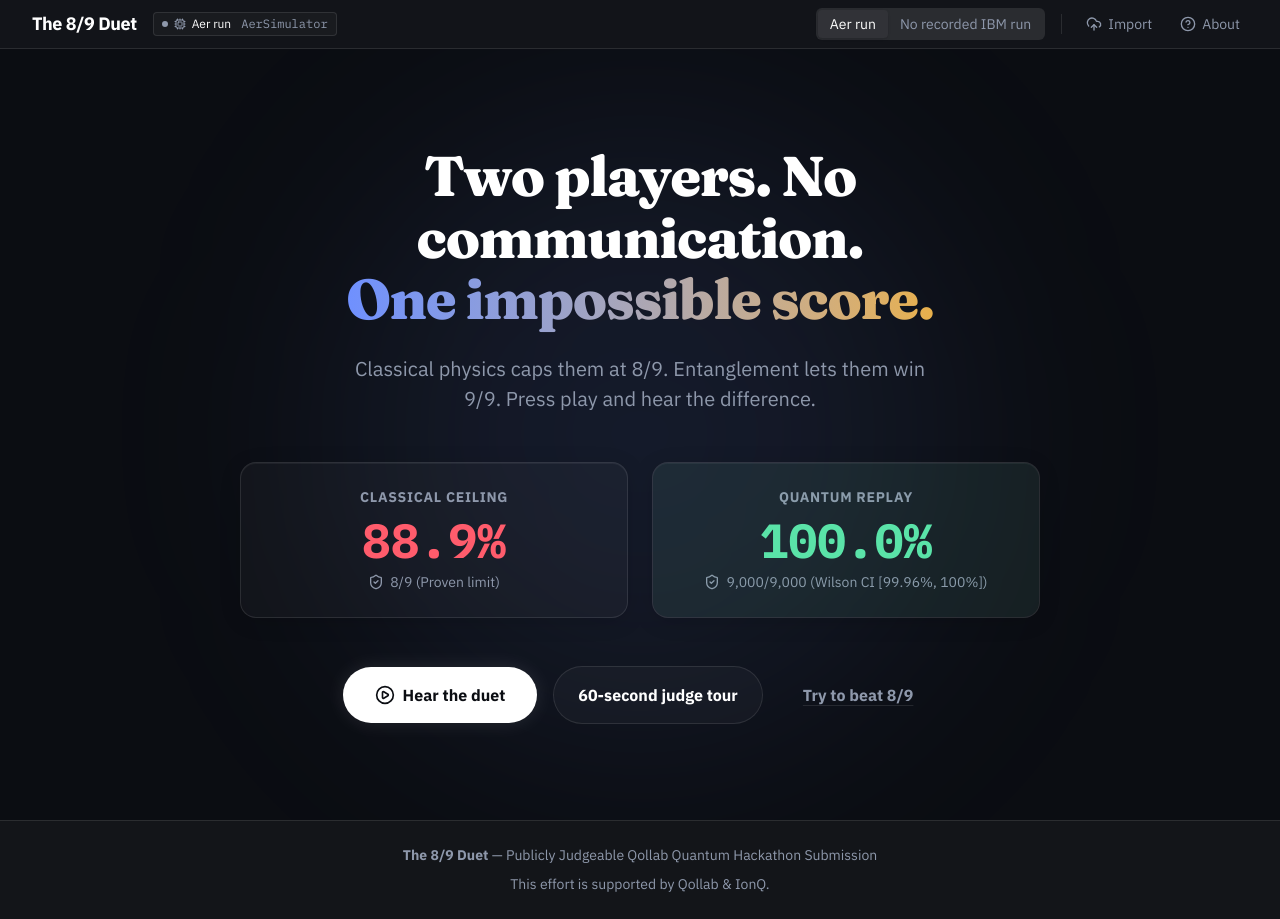
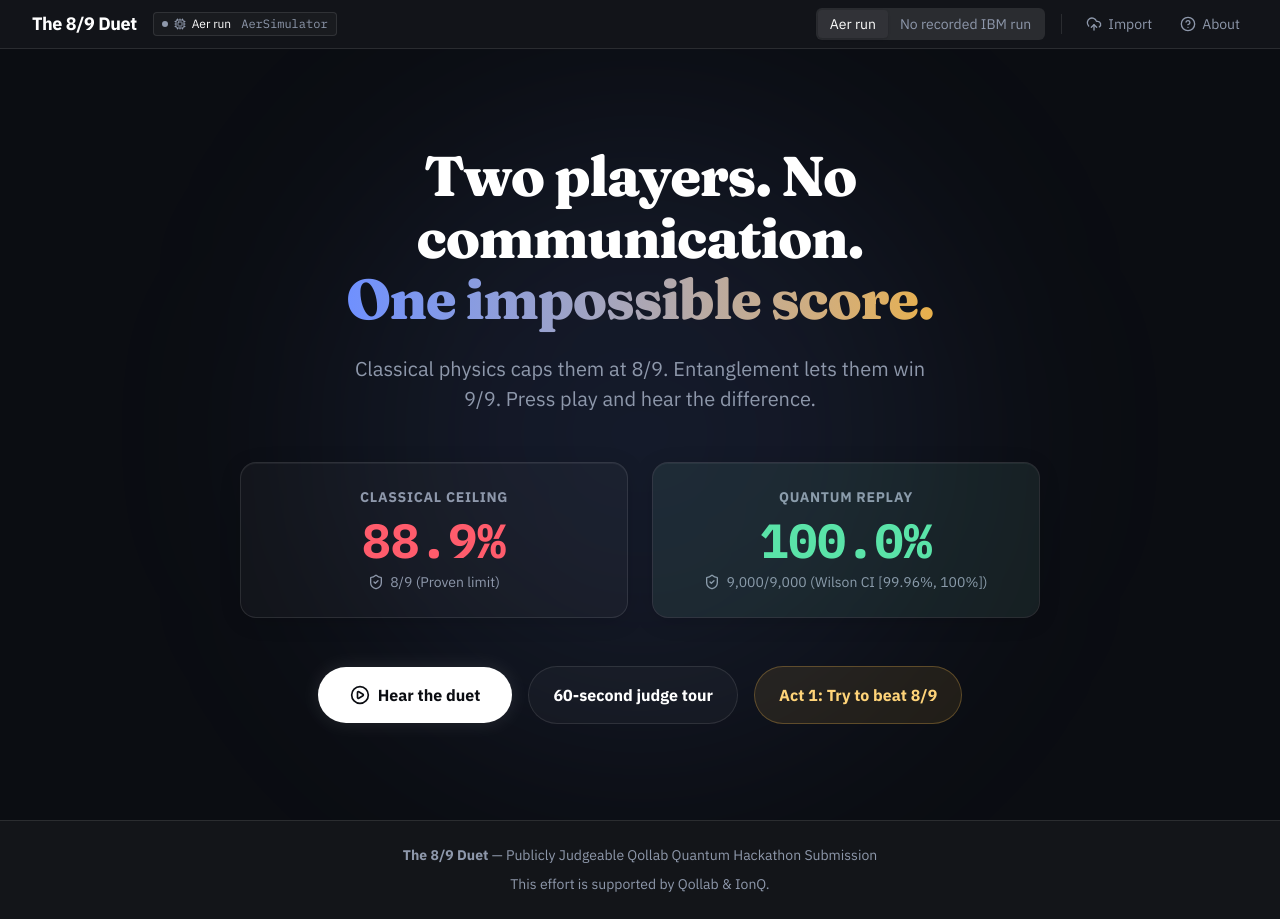
Before and after one commit to Sansyuh06/Isai, a React (Vite) app: page / in a window 1280 px wide. Built offline with nearby package versions, Linux system fonts and the light colour scheme.

Commit message:
fix: make act 1 entry point obvious

```diff
--- a/src/components/Hero.tsx
+++ b/src/components/Hero.tsx
@@ -53,8 +53,8 @@ export const Hero: React.FC<Props> = ({ dataset, onHearDuet, onTour, onBeatClass
           <button onClick={onTour} className="px-6 py-4 bg-surface border border-hairline text-ink rounded-full font-bold text-[16px] hover:bg-hairline/50 transition-colors">
             60-second judge tour
           </button>
-          <button onClick={onBeatClassical} className="px-6 py-4 text-muted hover:text-ink font-bold text-[16px] transition-colors underline decoration-hairline underline-offset-4">
-            Try to beat 8/9
+          <button onClick={onBeatClassical} className="flex items-center gap-2 px-6 py-4 bg-bob/10 border border-bob/30 text-bob-text rounded-full font-bold text-[16px] hover:bg-bob/20 transition-colors">
+            Act 1: Try to beat 8/9
           </button>
         </div>
       </div>
```
